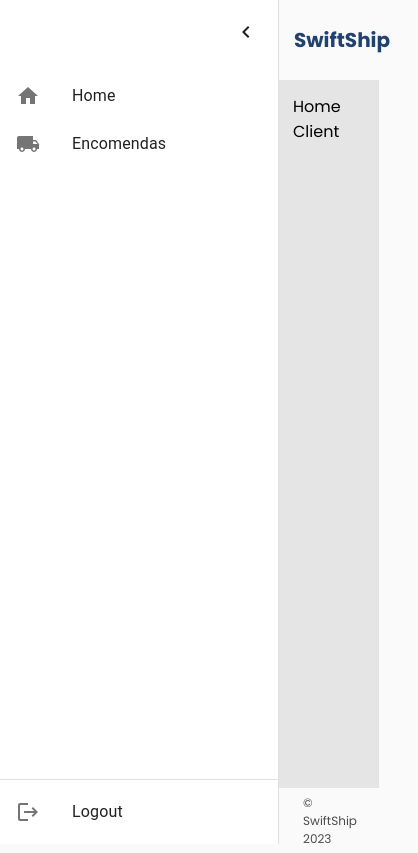
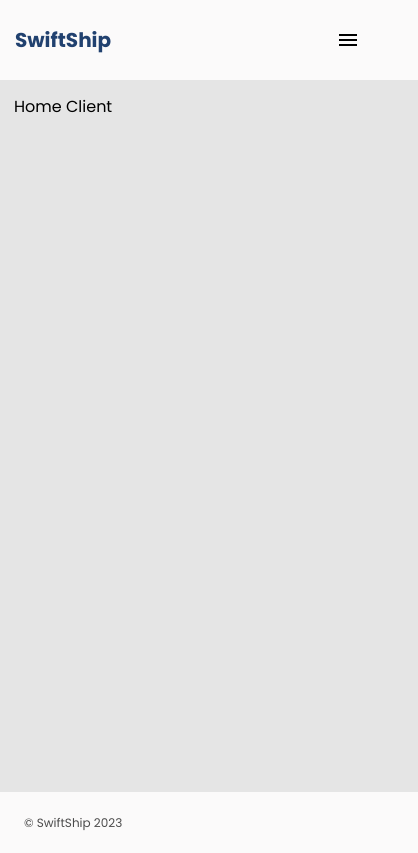
Before and after one commit to jrfaDesign/shipping-company-webapp, a React (Vite) app in the folder client/: page /login in a window 390 px wide. Both pictures are taken after a click on the button "LOGIN". Shown: the whole page, 418 px wide, since content can reach past the window. Built offline with nearby package versions, Linux system fonts and the light colour scheme.

Commit message:
fix: menu for mobile

```diff
--- a/client/src/hooks/stores/drawer.ts
+++ b/client/src/hooks/stores/drawer.ts
@@ -6,7 +6,7 @@ interface DrawerStore {
 }
 
 const useDrawerStore = create<DrawerStore>((set) => ({
-  drawerIsOpen: true,
+  drawerIsOpen: false,
   toggleDrawer: () => set((state) => ({ drawerIsOpen: !state.drawerIsOpen }))
 }));
 
--- a/client/src/screens/App/View/index.tsx
+++ b/client/src/screens/App/View/index.tsx
@@ -12,18 +12,18 @@ import { routes } from "~/routes";
 import { AppContainer, Body, ContentWrapper, ContentContainer } from "./styles";
 import { User as UserProps } from "~/types/app";
 
-import { width } from "@mui/system";
 import DrawerMenu from "~/shared/containers/DrawerMenu";
+
+import { useScreenWidth } from "~/hooks/globalHooks";
 
 interface Props {
   user: UserProps | null;
 }
 
 const View = ({ user }: Props) => {
-  const navigate = useNavigate();
   const [allRoutes, setAllRoutes] = useState<any>(null);
-
   const isDrawerOpen = useDrawerStore((state) => state.drawerIsOpen);
+  const screenWidth = useScreenWidth();
 
   useEffect(() => {
     if (!user) {
@@ -50,7 +50,7 @@ const View = ({ user }: Props) => {
       {user && (
         <>
           <AppContainer>
-            <DrawerMenu />
+            {screenWidth > 769 && <DrawerMenu />}
             <ContentContainer open={isDrawerOpen}>
               <Header />
               <ContentWrapper>
--- a/client/src/screens/App/View/styles.ts
+++ b/client/src/screens/App/View/styles.ts
@@ -1,6 +1,5 @@
-import { width } from "@mui/system";
 import styled from "styled-components";
-import { laptop } from "~/styles/theme";
+import { laptop, tablet } from "~/styles/theme";
 
 export const AppContainer = styled.div`
   display: flex;
@@ -8,6 +7,7 @@ export const AppContainer = styled.div`
 `;
 
 export const Body = styled.div`
+  width: 100%;
   overflow: auto;
   overflow-x: hidden;
   height: 100%;
@@ -26,6 +26,10 @@ interface ContentContainerProps {
   open: boolean;
 }
 export const ContentContainer = styled.div<ContentContainerProps>`
-  width: ${(props) => (props.open ? "-webkit-calc(100% - 290px)" : "-webkit-calc(100% - 60px)")};
-  transition: all 0.2s ease;
+  width: 100%;
+  ${laptop} {
+    //width: ${(props) =>
+      props.open ? "-webkit-calc(100% - 290px)" : "-webkit-calc(100% - 60px)"};
+    transition: all 0.2s ease;
+  }
 `;
--- a/client/src/shared/containers/DrawerMenu/index.tsx
+++ b/client/src/shared/containers/DrawerMenu/index.tsx
@@ -1,4 +1,4 @@
-import React, { useState } from "react";
+import React, { useEffect, useState } from "react";
 
 import { routes } from "~/routes";
 import { useNavigate } from "react-router-dom";
@@ -13,7 +13,11 @@ import IconButton from "@mui/material/IconButton";
 import MenuIcon from "@mui/icons-material/Menu";
 import { Divider, ListItem, ListItemButton, ListItemIcon, ListItemText } from "@mui/material";
 import ChevronLeftIcon from "@mui/icons-material/ChevronLeft";
+import ChevronRightIcon from "@mui/icons-material/ChevronRight";
+
 import Logout from "@mui/icons-material/Logout";
+
+import { useScreenWidth } from "~/hooks/globalHooks";
 
 import { Container, DrawerHead, DrawerMenuContainer } from "./styles";
 
@@ -23,6 +27,8 @@ const DrawerMenu = () => {
   const user = useUserStore((state) => state.user);
   const logout = useUserStore((state) => state.logout);
   const navigate = useNavigate();
+
+  const screenWidth = useScreenWidth();
 
   const drawerIsOpen = useDrawerStore((state) => state.drawerIsOpen);
   const toggleDrawer = useDrawerStore((state) => state.toggleDrawer);
@@ -35,6 +41,12 @@ const DrawerMenu = () => {
     logout();
     navigate("/login");
   };
+
+  useEffect(() => {
+    if (screenWidth <= 769) {
+      toggleDrawer;
+    }
+  }, []);
 
   const menuItems = routes.filter((route) => {
     if (user && !route.noUser) {
@@ -49,13 +61,15 @@ const DrawerMenu = () => {
   return (
     <Container open={drawerIsOpen}>
       <Box>
-        <IconButton color="inherit" aria-label="open drawer" onClick={toggleDrawer} edge="start">
-          <MenuIcon />
-        </IconButton>
+        {!drawerIsOpen && (
+          <IconButton color="inherit" aria-label="open drawer" onClick={toggleDrawer} edge="start">
+            <MenuIcon />
+          </IconButton>
+        )}
 
         <Drawer
           variant="persistent"
-          anchor="left"
+          anchor={screenWidth <= 769 ? "right" : "left"}
           open={drawerIsOpen}
           sx={{
             width: drawerWidth,
@@ -67,7 +81,7 @@ const DrawerMenu = () => {
           }}
         >
           <DrawerHead onClick={toggleDrawer}>
-            <ChevronLeftIcon />
+            {screenWidth <= 769 ? <ChevronRightIcon /> : <ChevronLeftIcon />}
           </DrawerHead>
           <DrawerMenuContainer>
             <List>
--- a/client/src/shared/containers/DrawerMenu/styles.ts
+++ b/client/src/shared/containers/DrawerMenu/styles.ts
@@ -1,6 +1,6 @@
 import { NavLink } from "react-router-dom";
 import styled from "styled-components";
-import { desktop } from "~/styles/theme";
+import { desktop, laptop } from "~/styles/theme";
 
 interface ContainerProps {
   open: boolean;
@@ -15,7 +15,8 @@ export const Container = styled.div<ContainerProps>`
 export const DrawerHead = styled.div`
   display: flex;
   align-items: center;
-  justify-content: flex-end;
+  justify-content: flex-start;
+
   cursor: pointer;
   padding: 20px;
 
@@ -25,6 +26,10 @@ export const DrawerHead = styled.div`
     :hover {
       background-color: ${({ theme }) => theme.colors.grey02};
     }
+  }
+
+  ${laptop} {
+    justify-content: flex-end;
   }
 `;
 
--- a/client/src/shared/containers/Header/index.tsx
+++ b/client/src/shared/containers/Header/index.tsx
@@ -6,14 +6,20 @@ import Menu from "./components/Menu";
 import Toast from "~/shared/components/Toast";
 
 import useToastStore from "~/hooks/stores/toast";
+import { useScreenWidth } from "~/hooks/globalHooks";
 
 import { Wrapper } from "./styles";
 
+import DrawerMenu from "../DrawerMenu";
+
 const Header = () => {
   const toast = useToastStore((state) => state.toast);
+  const screenWidth = useScreenWidth();
   return (
     <Wrapper>
       <Logo />
+      {screenWidth <= 769 && <DrawerMenu />}
+
       <>
         <Toast isVisible={toast.isVisible} message={toast.message} severity={toast.severity} />
       </>
--- a/client/src/shared/containers/Header/styles.ts
+++ b/client/src/shared/containers/Header/styles.ts
@@ -1,21 +1,16 @@
+import { laptop } from "./../../../styles/theme";
 import styled from "styled-components";
-import { mobile, tablet, laptop, desktop, maxDesktop } from "styles/theme";
-
-import { NavLink } from "react-router-dom";
 
 export const Wrapper = styled.div`
   height: 80px;
-  margin-left: 15px;
+  width:100%
   top: 0;
   display: flex;
   justify-content: space-between;
   align-items: center;
+  padding: 0px 15px;
 
-  ${maxDesktop} {
-    .drop-menu {
-      position: fixed;
-      top: 30px;
-      right: 30px;
-    }
+  ${laptop} {
+    margin-left: 15px;
   }
 `;
--- a/client/src/styles/globalStyles.ts
+++ b/client/src/styles/globalStyles.ts
@@ -88,6 +88,7 @@ const GlobalStyles = createGlobalStyle`
         padding-right: 70px !important;
         padding-top: 10px !important;
         padding-bottom: 10px !important;
+
     }
 
 
```
Also changed, not shown: client/src/shared/containers/Header/components/Menu/index.tsx (+7 -11 lines).
